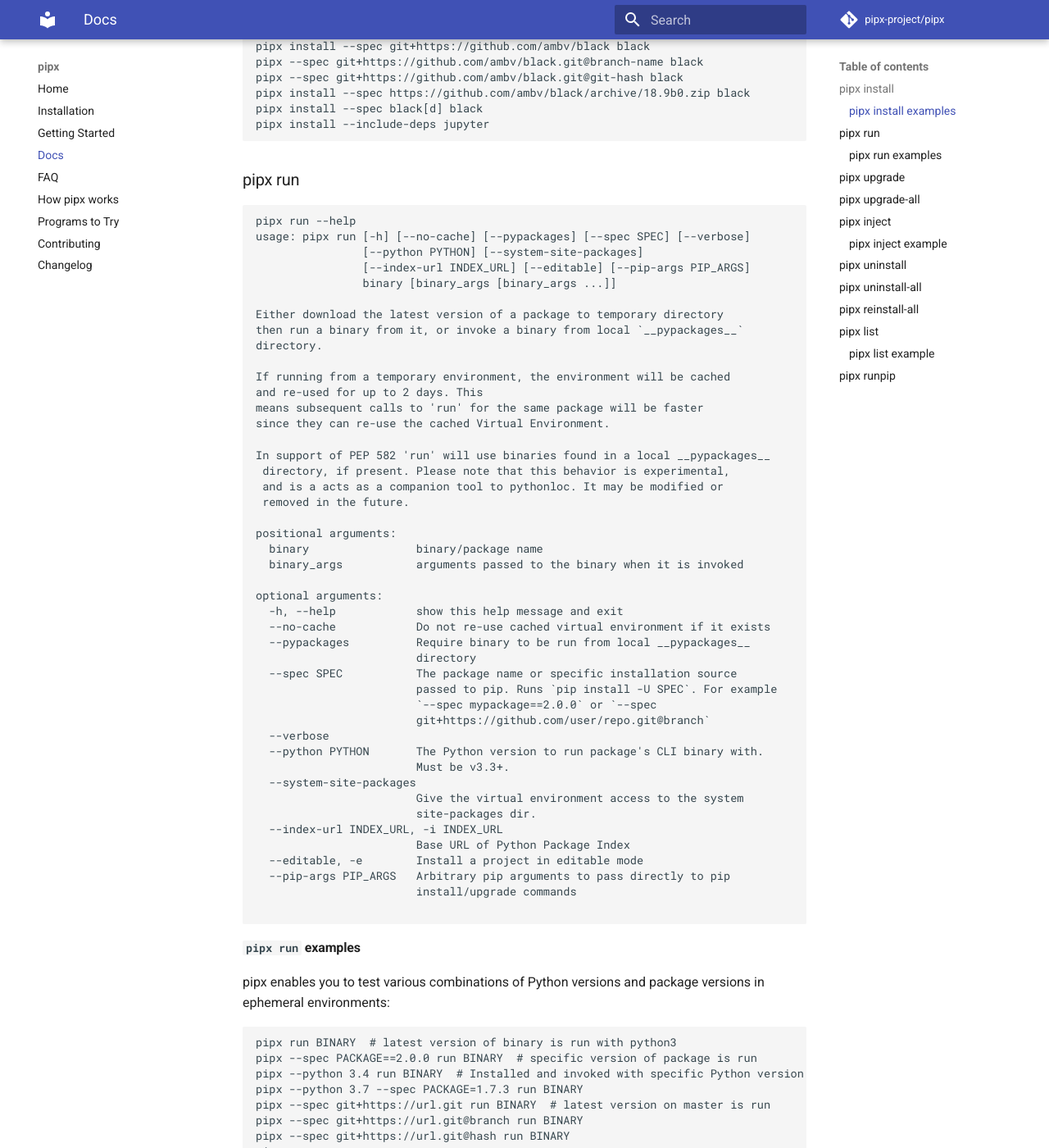
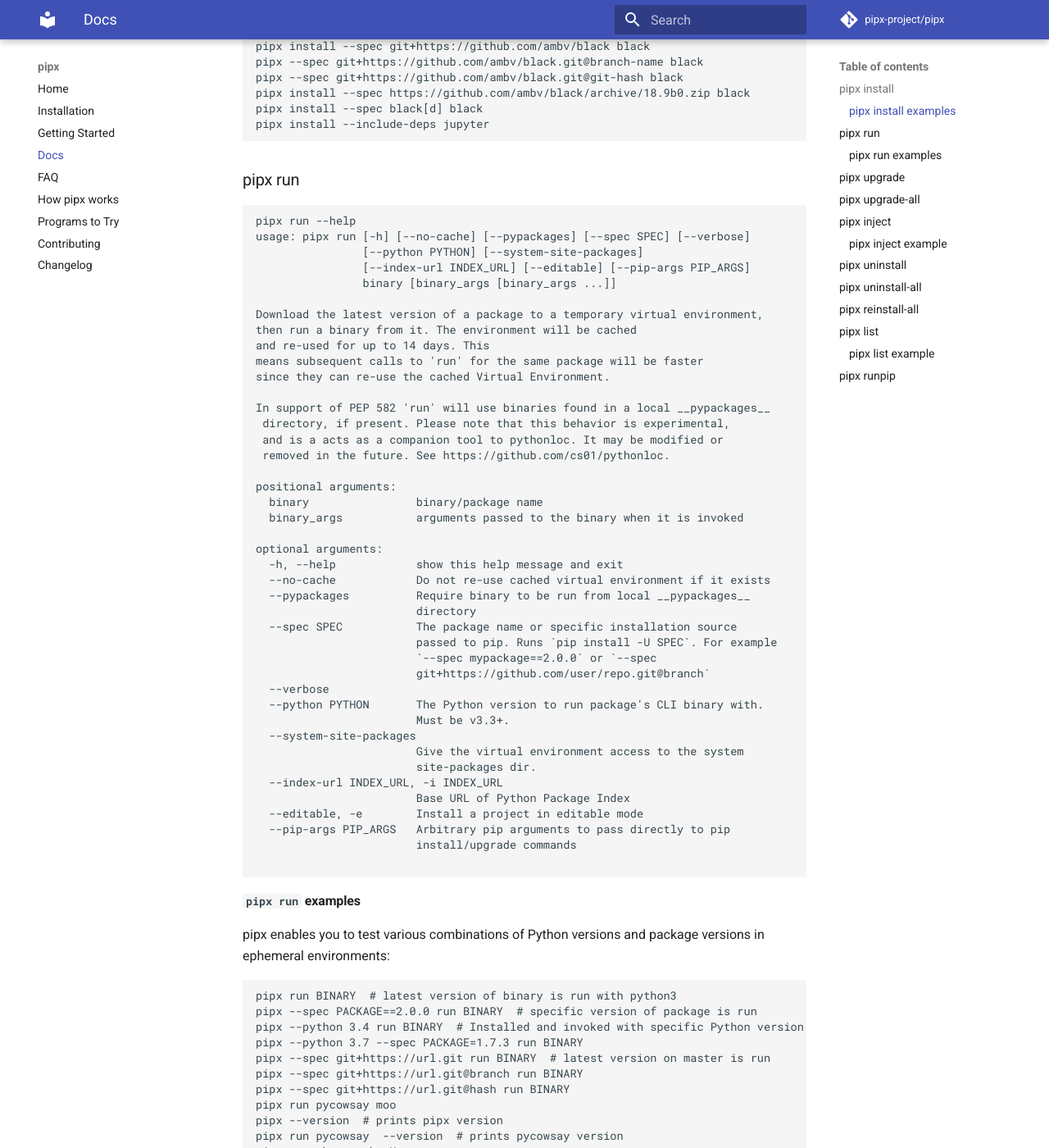
Before and after one commit to pypa/pipx, an MkDocs documentation site: the page built from docs/docs.md, in a window 1280 px wide and 1400 px high, scrolled down 2262 px. Shown: the whole window at 82% size. Built offline with MkDocs 1.6.1 and Material for MkDocs 9.7.7, drawn with Linux system fonts in a browser that asks for light colours; comment, search, counter and statistics services are not loaded; some of the changed text lies outside the part shown.

Commit message:
update help text and change cache duration

```diff
--- a/docs/docs.md
+++ b/docs/docs.md
@@ -38,10 +38,10 @@
     reinstall-all       Reinstall all packages with a different Python
                         executable
     list                List installed packages
-    run                 Either download the latest version of a package to
-                        temporary directory, then run a binary from it, or
-                        invoke binary from local `__pypackages__` directory
-                        (expiremental, see https://github.com/cs01/pythonloc)
+    run                 Download the latest version of a package to a
+                        temporary virtual environment, then run a binary from
+                        it. Also compatible with local `__pypackages__`
+                        directory (experimental).
     runpip              Run pip in an existing pipx-managed Virtual
                         Environment
     ensurepath          Deprecated, will be removed in a future release. Use
@@ -134,19 +134,16 @@
                 [--index-url INDEX_URL] [--editable] [--pip-args PIP_ARGS]
                 binary [binary_args [binary_args ...]]
 
-Either download the latest version of a package to temporary directory
-then run a binary from it, or invoke a binary from local `__pypackages__`
-directory.
-
-If running from a temporary environment, the environment will be cached
-and re-used for up to 2 days. This
+Download the latest version of a package to a temporary virtual environment,
+then run a binary from it. The environment will be cached
+and re-used for up to 14 days. This
 means subsequent calls to 'run' for the same package will be faster
 since they can re-use the cached Virtual Environment.
 
 In support of PEP 582 'run' will use binaries found in a local __pypackages__
  directory, if present. Please note that this behavior is experimental,
  and is a acts as a companion tool to pythonloc. It may be modified or
- removed in the future.
+ removed in the future. See https://github.com/cs01/pythonloc.
 
 positional arguments:
   binary                binary/package name
```
Also changed, not shown: docs/changelog.md (+1 -0 lines), 3 other files.
